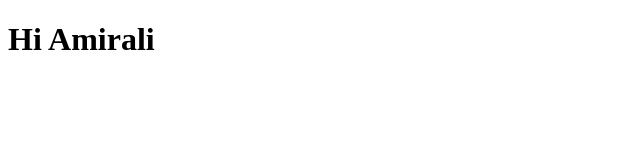
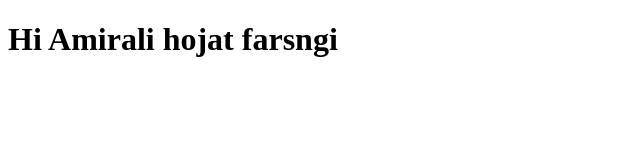
Before and after one commit to amirfarsangi/androidapp1382, a plain HTML site: page index.html in a window 1280 px wide. Shown: the whole page, without its empty margins (0-640 px from the left). Drawn offline with Linux system fonts and the light colour scheme.

Commit message:
new index

```diff
--- a/index.html
+++ b/index.html
@@ -7,6 +7,6 @@
     <title>Document</title>
 </head>
 <body>
-    <h1>Hi Amirali</h1>
+    <h1>Hi Amirali hojat farsngi</h1>
 </body>
 </html>
```
